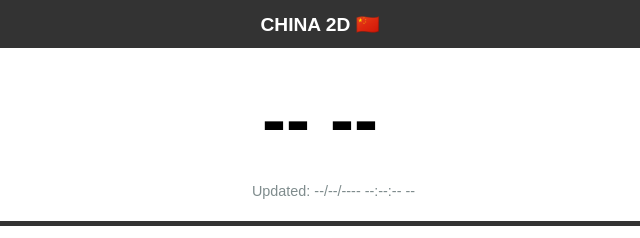
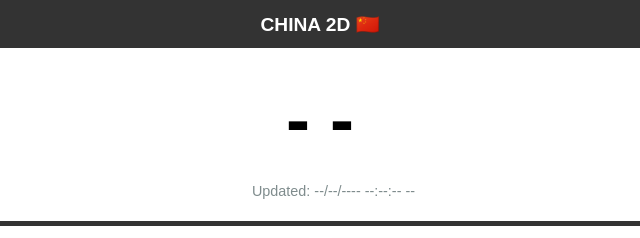
Before and after one commit to soethu673/soethu673.github.io, a website: page index.html in a window 1280 px wide. Shown: the top 238 px of the page, 320-960 px from the left. Drawn offline with Linux system fonts and the light colour scheme.

Commit message:
Update index.html

```diff
--- a/index.html
+++ b/index.html
@@ -19,8 +19,8 @@
 
         <div class="live-result-box">
             <div id="animating-2d" class="live-number">
-                <span id="digit1">--</span>
-                <span id="digit2">--</span>
+                <span id="digit1">-</span>
+                <span id="digit2">-</span>
             </div>
 
             <div class="update-info">
```
